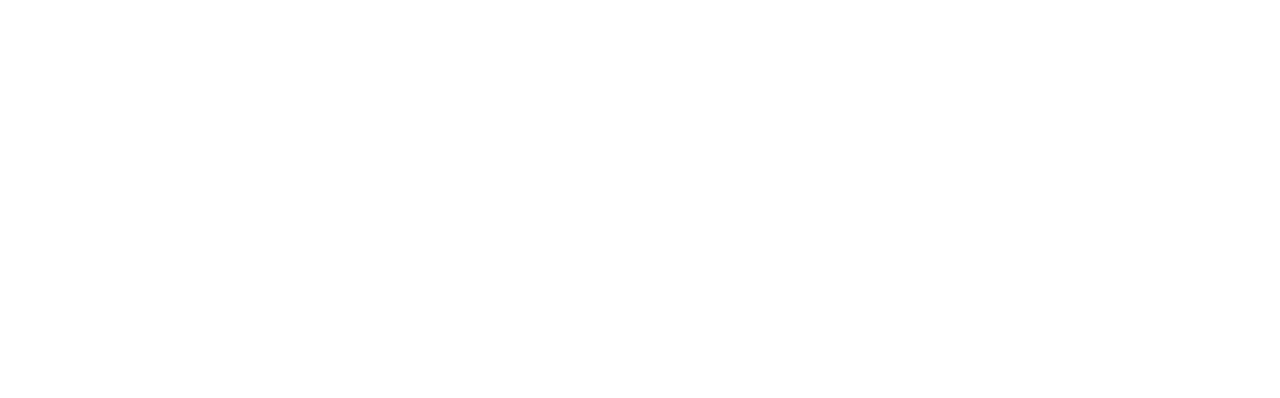
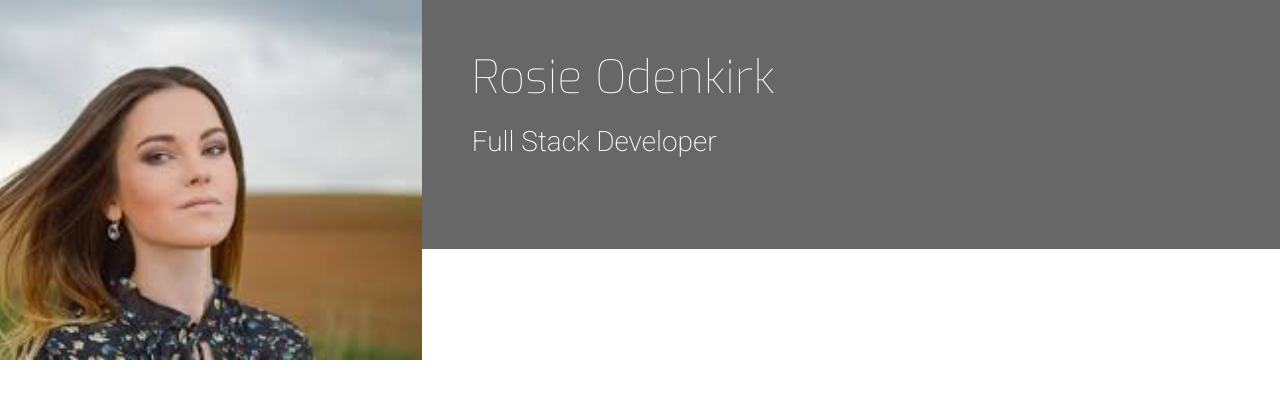
Before and after one commit to NinjaAiden/ucd-resume, a plain HTML site: page index.html in a window 1280 px wide. Drawn offline with nearby package versions, Linux system fonts and the light colour scheme.

Commit message:
added headings and titles

```diff
--- a/assets/css/style.css
+++ b/assets/css/style.css
@@ -0,0 +1,46 @@
+@import url('https://fonts.googleapis.com/css?family=Roboto:100,200,300,400,500,600,700|Exo:100,200,300,400,500,600,700');
+
+/*-------------------------------------------------- colors */
+
+.bg-color-name-title {
+    background-color: #676767;
+}
+
+
+/*------------------------------------------------- headings */
+
+header {
+    margin: 0;
+}
+
+.heading {
+    margin-left: 50px;
+}
+
+.logo {
+    background: url("../images/lady.jpg");
+    background-position: center;
+    background-repeat: no-repeat;
+    background-size: cover;
+    min-height: 360px;
+    transition: all .5s ease-in-out;
+    -moz-transition: all .5s ease-in-out;
+    -webkit-transition: all .5s ease-in-out;
+}
+
+.name {
+    font-family: "Exo", sans-serif;
+    font-weight: 100;
+    font-size: 46px;
+    margin-top: 50px;
+    color: #ffffff;
+}
+
+.title{
+    font-family: "Roboto", sans-serif;
+    font-weight: 200;
+    font-size: 28px;
+    margin-top: 20px;
+    margin-bottom: 90px;
+    color: #ffffff;
+}
--- a/index.html
+++ b/index.html
@@ -8,10 +8,25 @@
     <title>Document</title>
     <link rel="stylesheet" href="https://stackpath.bootstrapcdn.com/bootstrap/4.1.3/css/bootstrap.min.css" type="text/css" />
     <link rel="stylesheet" href="https://stackpath.bootstrapcdn.com/font-awesome/4.7.0/css/font-awesome.min.css" type="text/css" />
+    <link rel="stylesheet" href="assets/css/style.css" type="text/css" />
 </head>
 
 <body>
     <header>
+        <div class="row">
+            <a href="index.html">
+                <div class="col-md-4 logo">
+            </a>
+            </div>
+            <div class="col-md-8">
+                <div class="row bg-color-name-title">
+                    <div class="heading">
+                        <h1 class="name"> Rosie Odenkirk</h1>
+                        <h2 class="title"> Full Stack Developer</h2>
+                    </div>
+                </div>
+            </div>
+        </div>
 
     </header>
     <section>
```
Also changed, not shown: assets/images/lady.jpg (added).
